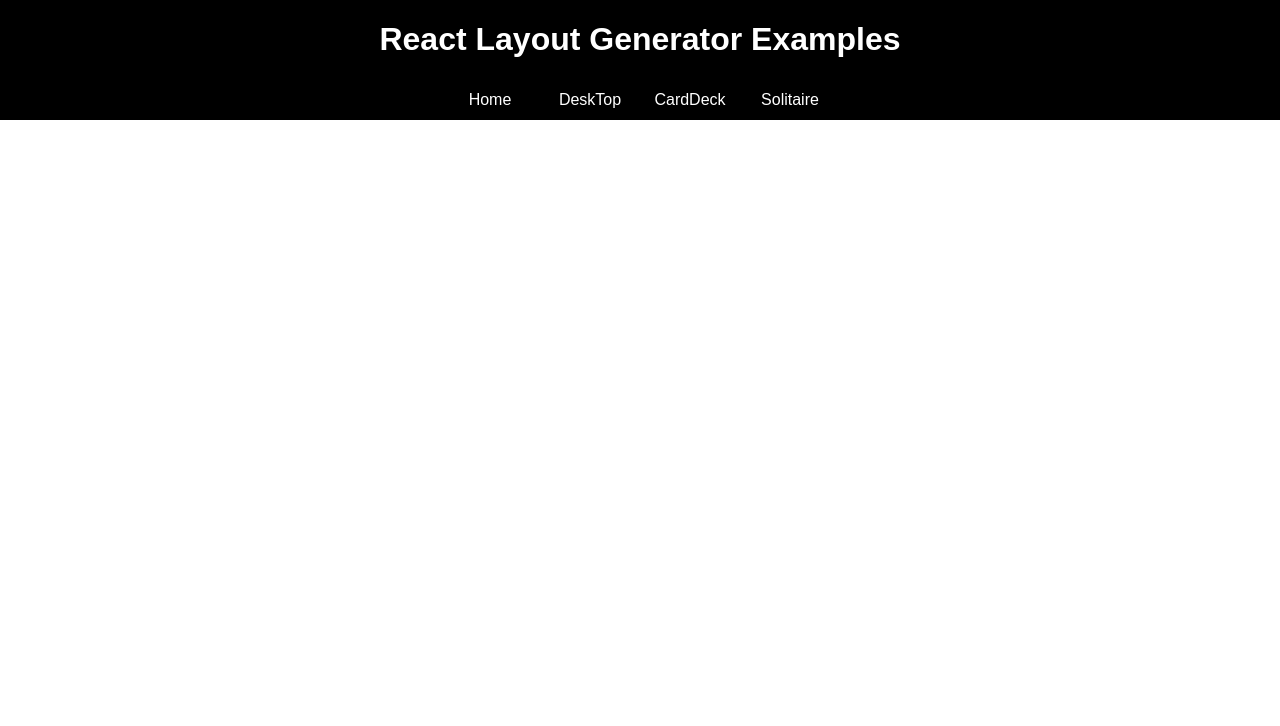
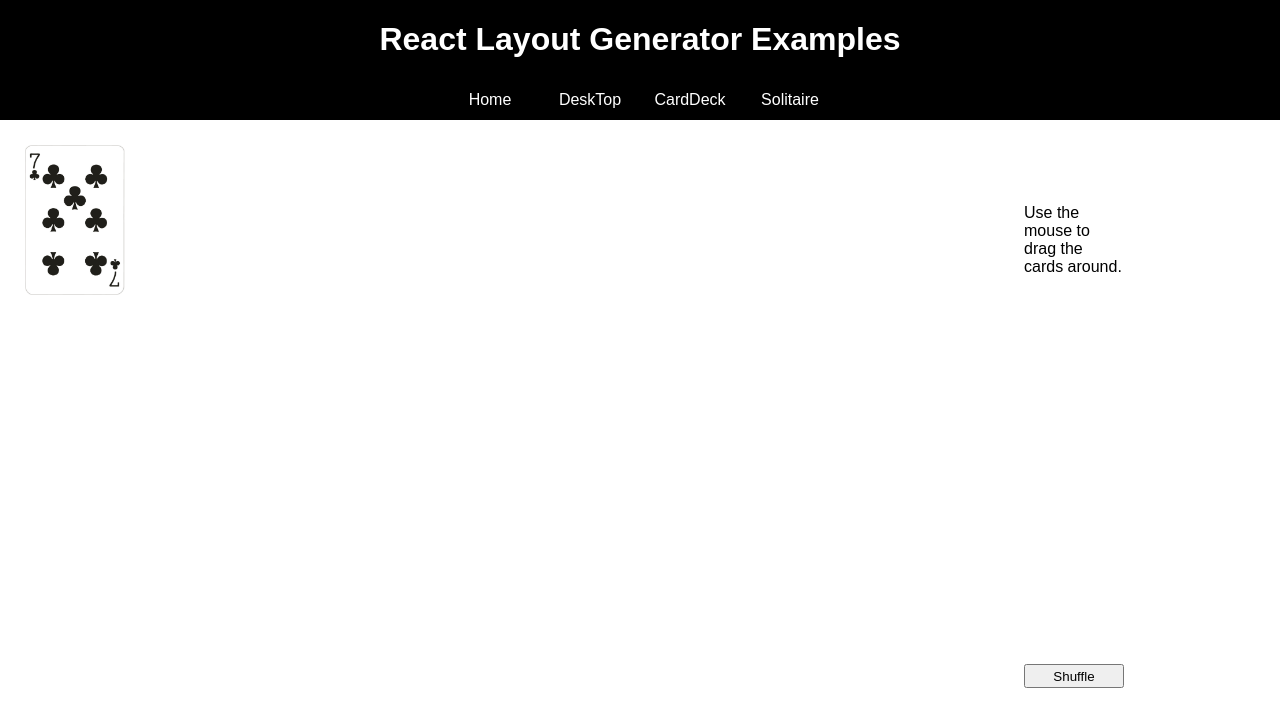
Before and after one commit to yarec/react-layout-generator, a React app: page / in a window 1280 px wide. Both pictures are taken after a click on the button "CardDeck". Shown: the top 726 px of the page. Built offline with nearby package versions, Linux system fonts and the light colour scheme.

Commit message:
CardDeck example now working.

```diff
--- a/examples/src/CardDeck/Deck.tsx
+++ b/examples/src/CardDeck/Deck.tsx
@@ -1,24 +1,18 @@
-import * as React from 'react';
+export default class Deck {
 
-import { IUnit, PositionRef } from '../../../src/components/Layout';
+  private _cards: string[] = [];
 
-// tslint:disable-next-line:no-empty-interface
-interface IDeck {
-}
-
-export default class Deck extends React.Component<IDeck> {
-
-  private deck: string[] = [];
-
-  constructor(props: IDeck) {
-    super(props);
-    this.deck = [];
+  constructor() {
     this.reset();
     this.shuffle();
   }
 
+  public get cards(){
+    return this._cards;
+  }
+
   public reset() {
-    this.deck = [];
+    this._cards = [];
 
     const suits = ['H', 'S', 'C', 'D'];
     const values = ['A', 2, 3, 4, 5, 6, 7, 8, 9, 10, 'J', 'Q', 'K'];
@@ -27,7 +21,7 @@ export default class Deck extends React.Component<IDeck> {
       if (suit) {
         for (const value in values) {
           if (value) {
-            this.deck.push(`${values[value]}${suits[suit]}`);
+            this._cards.push(`${values[value]}${suits[suit]}`);
           }
         }
       }
@@ -35,72 +29,16 @@ export default class Deck extends React.Component<IDeck> {
   }
 
   public shuffle = () => {
-    const { deck } = this;
+    const cards = this._cards;
     let i;
-    let m = deck.length;
+    let m = cards.length;
 
     while (m) {
       i = Math.floor(Math.random() * m--);
 
-      [deck[m], deck[i]] = [deck[i], deck[m]];
+      [cards[m], cards[i]] = [cards[i], cards[m]];
     }
 
     return this;
   }
-
-  public createElement = (index: number) => {
-    const e = require(`../assets/cards/${this.deck[index]}.jpg`);
-
-    return (
-      <div
-        key={this.deck[index]}
-        data-layout={{
-          name: this.deck[index],
-          position: {
-            units: { origin: { x: 0, y: 0 }, location: IUnit.pixel, size: IUnit.pixel },
-            location: { x: 25, y: 25 },
-            edit: [{ ref: PositionRef.position }],
-            size: { width: 100, height: 150 }
-          }
-        }} >
-        <img width={100} height={150} src={e} />
-      </div >
-    )
-  }
-
-  public createElements = (): any[] => {
-    let index = 0;
-    const a: JSX.Element[] = [];
-    this.deck.forEach((card) => {
-      a.push(this.createElement(index++));
-    })
-
-    const e = require(`../assets/cards/back.jpg`);
-    const back =
-      <div
-        key={'back'}
-        data-layout={{
-          name: 'back',
-          position: {
-            units: { origin: { x: 0, y: 0 }, location: IUnit.pixel, size: IUnit.pixel },
-            location: { x: 25, y: 25 },
-            edit: [{ ref: PositionRef.position }],
-            size: { width: 100, height: 150 }
-          }
-        }} >
-        <img width={100} height={150} src={e} />
-      </div >
-    a.push(back);
-    return a;
-  }
-
-  public render = () => {
-    // console.log('Deck render')
-    return (
-      <>
-        {...this.createElements()}
-      </>
-    )
-  }
-
 }
--- a/examples/src/carddeck/CardDeck.tsx
+++ b/examples/src/carddeck/CardDeck.tsx
@@ -1,23 +1,103 @@
 import * as React from 'react';
+import styled from 'styled-components';
 
+import { IUnit, PositionRef } from '../../../src/components/Layout';
 import RLGDynamic from '../../../src/generators/RLGDynamic';
 import ReactLayout from '../../../src/ReactLayout';
 import Deck from './Deck';
 
-export default class CardDeck extends React.Component {
+const Description = styled.p`
+  font-family: Arial, Helvetica, sans-serif;
+  word-break: normal;
+  white-space: normal;
+`;
+
+interface ICardDeckProps {
+  name?: string;
+}
+
+interface ICardDeckState {
+  update: number;
+}
+
+export default class CardDeck extends React.Component<ICardDeckProps, ICardDeckState> {
 
   private _g = RLGDynamic('rlg.CardDeck.example');
+  private _deck = new Deck();
+
+  constructor(props: ICardDeckProps) {
+    super(props)
+    this.state = {update: 0};
+  }
 
   public render() {
-
     return (
       <ReactLayout
-        name={'reactLayout.content'}
+        name={'reactLayout.cardDeck.example'}
         editLayout={true}
         g={this._g}
       >
-        <Deck />
+        {this.createElements()}
+        <button data-layout={{
+          name: 'shuffle',
+          position: {
+            units: { origin: { x: 0, y: 0 }, location: IUnit.percent, size: IUnit.pixel },
+            location: { x: 80, y: 80 },
+            size: { width: 100, height: 24 }
+          }
+        }}
+          onClick={this.shuffle}
+        >
+          Shuffle
+        </button>
+        <div data-layout={{
+          name: 'instructions',
+          position: {
+            units: { origin: { x: 0, y: 0 }, location: IUnit.percent, size: IUnit.pixel },
+            location: { x: 80, y: 10 },
+            size: { width: 100, height: 150 }
+          }
+        }}
+        >
+          <Description>
+            Use the mouse to drag the cards around.
+          </Description>
+        </div>
       </ReactLayout>
     );
   }
+
+  private createElement = (card: string) => {
+    const e = require(`../assets/cards/${card}.jpg`);
+
+    return (
+      <div
+        key={card}
+        data-layout={{
+          name: card,
+          position: {
+            units: { origin: { x: 0, y: 0 }, location: IUnit.pixel, size: IUnit.pixel },
+            location: { x: 25, y: 25 },
+            edit: [{ ref: PositionRef.position }],
+            size: { width: 100, height: 150 }
+          }
+        }} >
+        <img width={100} height={150} src={e} />
+      </div >
+    )
+  }
+
+  private createElements = (): any[] => {
+    const a: JSX.Element[] = [];
+    this._deck.cards.forEach((card) => {
+      a.push(this.createElement(card));
+    })
+    return a;
+  }
+
+  private shuffle = (event: React.MouseEvent<HTMLButtonElement>) => {
+    this._deck.shuffle();
+    this._g.clear();
+    this.setState({update: this.state.update + 1});
+  }
 }
--- a/examples/src/intro/Intro.tsx
+++ b/examples/src/intro/Intro.tsx
@@ -20,7 +20,7 @@ export default class Intro extends React.Component {
   public render() {
     return (
       <ReactLayout
-        name={'reactLayout.desktop.example'}
+        name={'reactLayout.intro.example'}
         editLayout={true}
         g={this._g}
       >
--- a/src/generators/generator.ts
+++ b/src/generators/generator.ts
@@ -20,6 +20,7 @@ export interface IGenerator {
   reset: () => void;
   next: () => Layout | undefined;
   lookup: (name: string) => Layout | undefined;
+  clear: () => void;
   create?: Create;
 }
 
@@ -80,6 +81,12 @@ export default class Generator implements IGenerator {
     // })
   }
 
+  public clear = () => {
+    this._layouts = new Layouts([]);
+    this.state = this.start;
+    this._layoutsIterator = this._layouts.values();
+  }
+
   public start = (): Layout | undefined => {
     return this.nextBlock();
   }
```
Also changed, not shown: 1 other file (tests, documents, lock files or other folders).
